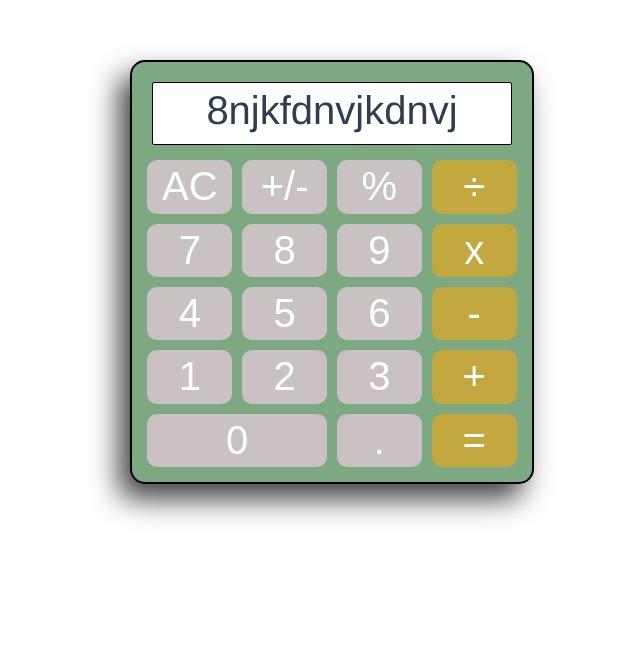
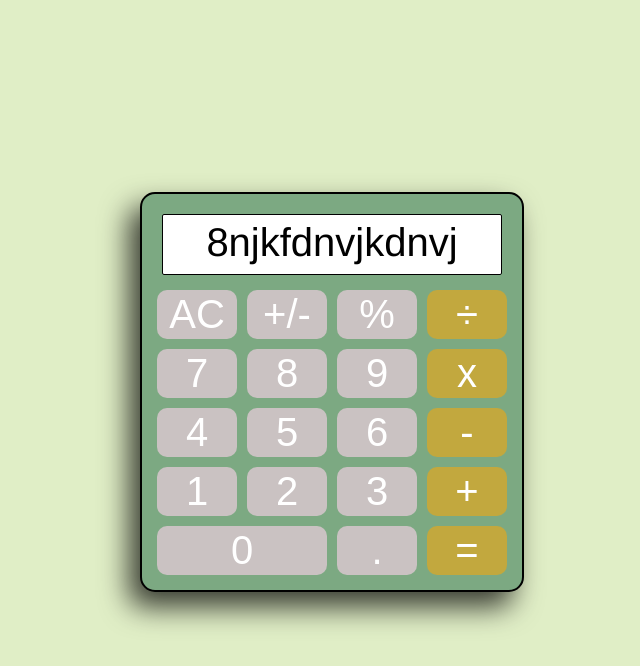
Before and after one commit to Asilo5/calculator-vue, a Vue app: page / in a window 1280 px wide. Shown: the top 666 px of the page, without its empty margins (308-948 px from the left). Built offline with nearby package versions, Linux system fonts and the light colour scheme; the HTML template or start-up script is replaced by a standard one.

Commit message:
Add background colour to body

```diff
--- a/src/App.vue
+++ b/src/App.vue
@@ -21,7 +21,17 @@ export default {
     -webkit-font-smoothing: antialiased;
     -moz-osx-font-smoothing: grayscale;
     text-align: center;
-  color: #2c3e50;
-  margin-top: 60px;
+    margin-top: 12em;
   }
+
+ * {
+    box-sizing: border-box;
+    padding: 0;
+    margin: 0;
+  }
+
+  body {
+    background-color: #E0EEC6;
+  }
+
 </style>
```
Lines whose indentation alone changed are shown as unchanged.
